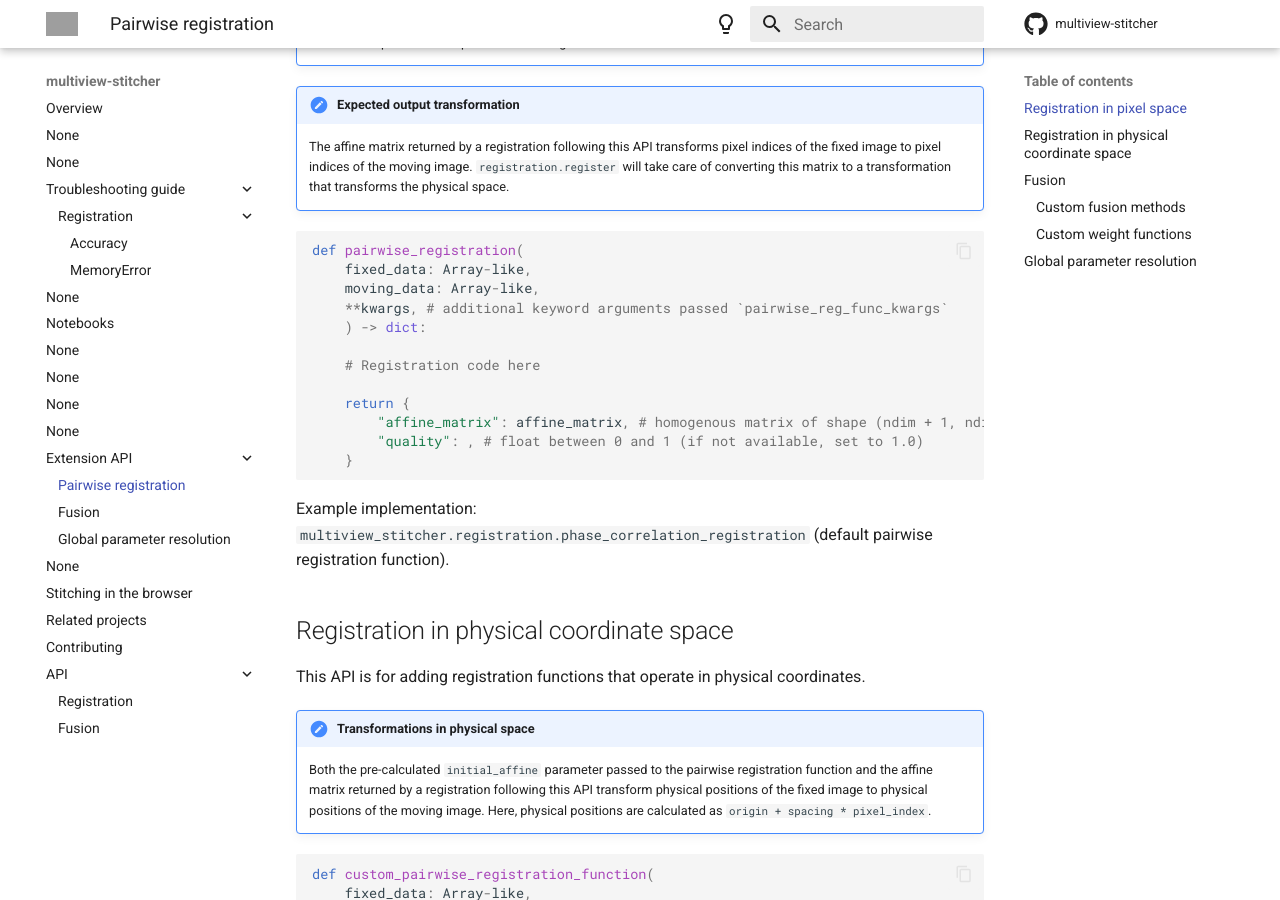
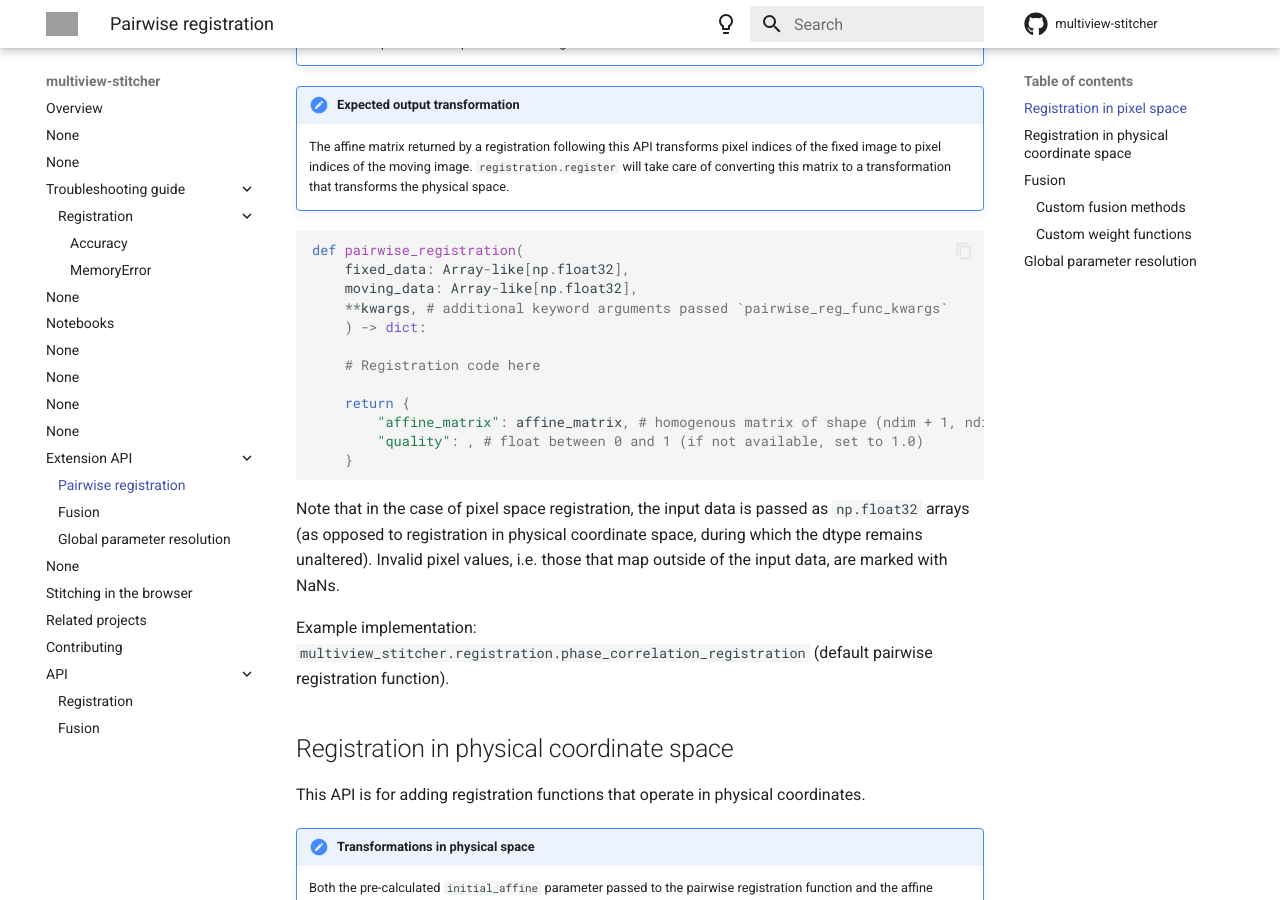
Before and after one commit to multiview-stitcher/multiview-stitcher, an MkDocs documentation site: the page built from docs/extension_api_pairwise_registration.md, in a window 1280 px wide and 900 px high, scrolled down 740 px. Built offline with MkDocs 1.6.1 and Material for MkDocs 9.7.7, drawn with Linux system fonts in a browser that asks for light colours; comment, search, counter and statistics services are not loaded; the version menu is left out; grey boxes are pictures that could not be loaded.

Commit message:
Add in docs that pixel_space registration funcs receive float32 images

````diff
--- a/docs/extension_api_pairwise_registration.md
+++ b/docs/extension_api_pairwise_registration.md
@@ -28,8 +28,8 @@ This API is for adding registration functions that operate on pixel data without
 
 ```python
 def pairwise_registration(
-    fixed_data: Array-like,
-    moving_data: Array-like,
+    fixed_data: Array-like[np.float32],
+    moving_data: Array-like[np.float32],
     **kwargs, # additional keyword arguments passed `pairwise_reg_func_kwargs`
     ) -> dict:
 
@@ -40,6 +40,8 @@ def pairwise_registration(
         "quality": , # float between 0 and 1 (if not available, set to 1.0)
     }
 ```
+
+Note that in the case of pixel space registration, the input data is passed as `np.float32` arrays (as opposed to registration in physical coordinate space, during which the dtype remains unaltered). Invalid pixel values, i.e. those that map outside of the input data, are marked with NaNs.
 
 Example implementation: `multiview_stitcher.registration.phase_correlation_registration` (default pairwise registration function).
 
````
